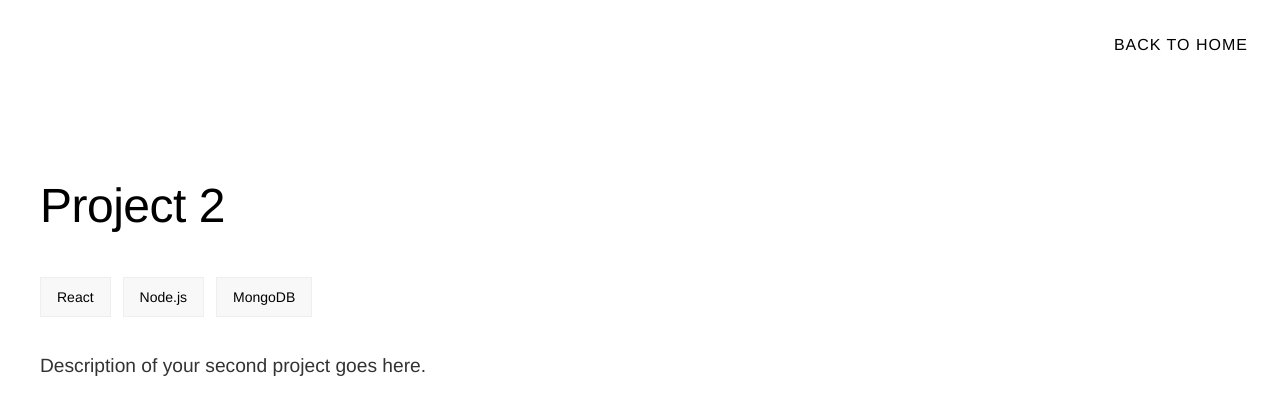
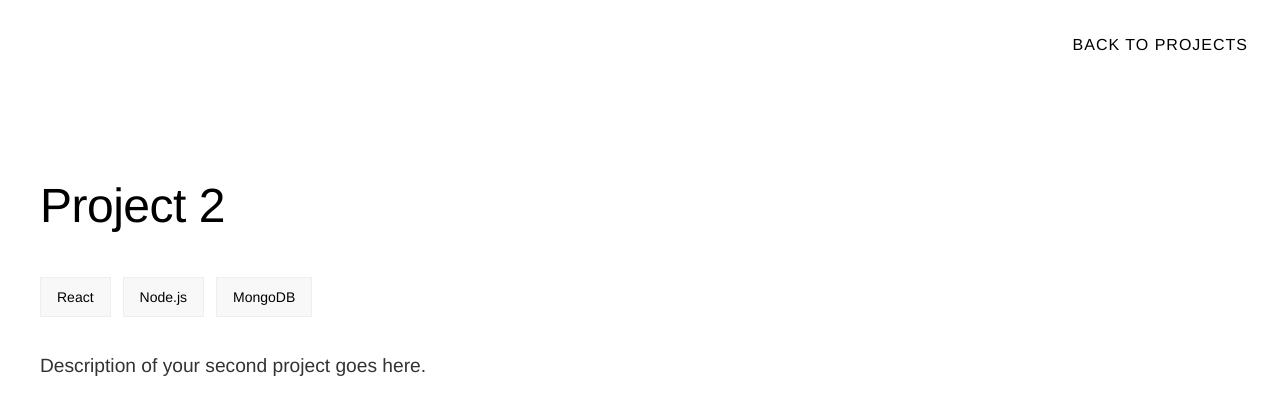
Before and after one commit to minettebrink/portfolio, a SvelteKit app: page /projects/project-2 in a window 1280 px wide. Shown: the top 414 px of the page. Built offline with nearby package versions, Linux system fonts and the light colour scheme.

Commit message:
fixed back to projects button

```diff
--- a/src/routes/projects/[id]/project.svelte
+++ b/src/routes/projects/[id]/project.svelte
@@ -29,11 +29,22 @@
 
     // Find the current project
     const project = projects.find(p => p.id === projectId);
+
+    function scrollToProjects(event: MouseEvent) {
+        event.preventDefault();
+        window.location.href = '/#projects-section';
+    }
 </script>
 
+<svelte:head>
+    <title>{project ? project.title : 'Project Not Found'} - Minette Kaunismäki</title>
+    <meta name="description" content={project ? project.description : 'Project not found'} />
+</svelte:head>
+
+<main>
     <nav class="menu-bar">
         <ul>
-        <li><a href="/">Back to Home</a></li>
+            <li><a href="/#projects-section" on:click={scrollToProjects}>Back to Projects</a></li>
         </ul>
     </nav>
 
@@ -58,6 +69,7 @@
             </div>
         </main>
     {/if}
+</main>
 
 <style>
     /* Base styles */
```
Lines whose indentation alone changed are shown as unchanged.
